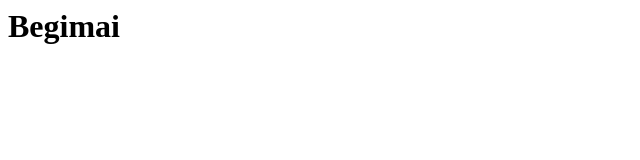
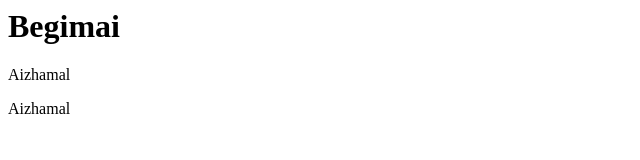
Before and after one commit to turusbekova/MyPrjects, a plain HTML site: page index.html in a window 1280 px wide. Shown: the whole page, without its empty margins (0-640 px from the left). Drawn offline with Linux system fonts and the light colour scheme.

Commit message:
Added new students

```diff
--- a/index.html
+++ b/index.html
@@ -1 +1,4 @@
+
 <h1> Begimai </h1>
+<p> Aizhamal </p>
+<p> Aizhamal </p>
```
